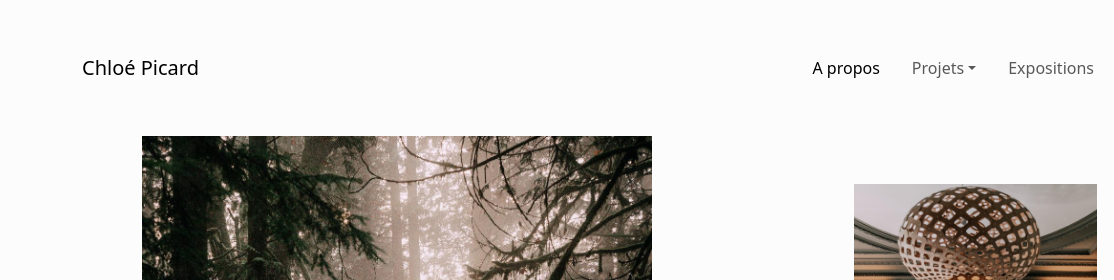
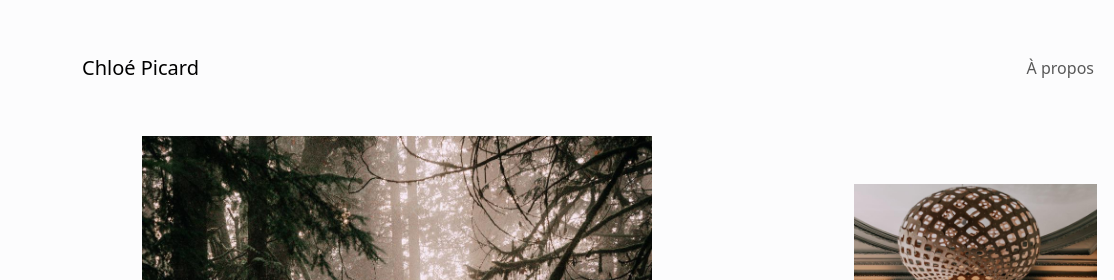
Before and after one commit to Cocolatine/cocolatine.github.io, a plain HTML site: page index.html in a window 1280 px wide. Shown: the top 280 px of the page, 0-1114 px from the left. Drawn offline with nearby package versions, Linux system fonts and the light colour scheme.

Commit message:
updated menu index and commented some elements.

```diff
--- a/index.html
+++ b/index.html
@@ -12,7 +12,7 @@
     <!-- Bootstrap core CSS -->
     <link href="https://cdn.jsdelivr.net/npm/bootstrap@5.3.6/dist/css/bootstrap.min.css" rel="stylesheet" integrity="sha384-4Q6Gf2aSP4eDXB8Miphtr37CMZZQ5oXLH2yaXMJ2w8e2ZtHTl7GptT4jmndRuHDT" crossorigin="anonymous">
     <!-- Custom styles for this template -->
-    <link href="style.css" rel="stylesheet">
+    <!-- <link href="style.css" rel="stylesheet"> -->
     <script src="https://unpkg.com/scrollreveal"></script>
   </head>
   <body class="bg-light-subtle">
@@ -27,9 +27,9 @@
         <div class="collapse navbar-collapse" id="navbarContents">
             <ul class="navbar-nav ms-auto mb-2 mb-md-0">
             <li class="nav-item me-3">
-                <a class="nav-link active" aria-current="page" href="#">A propos</a>
+                <a class="nav-link" aria-current="page" href="about.html">À propos</a>
             </li>
-            <li class="nav-item dropdown me-3">
+            <!-- <li class="nav-item dropdown me-3">
                 <a class="nav-link dropdown-toggle" href="#" id="dropdown04" data-bs-toggle="dropdown" aria-expanded="false">Projets</a>
                 <ul class="dropdown-menu" aria-labelledby="dropdown04">
                     <li><a class="dropdown-item" href="#">The Stolen Child</a></li>
@@ -39,7 +39,7 @@
             </li>
             <li class="nav-item me-3">
                 <a class="nav-link" aria-current="page" href="#">Expositions</a>
-            </li>
+            </li> -->
             <li class="nav-item me-3">
                 <a class="nav-link" aria-current="page" href="https://www.instagram.com/cocolatine64">
                     <svg xmlns="http://www.w3.org/2000/svg" width="16" height="16" fill="currentColor" class="bi bi-instagram" viewBox="0 0 16 16">
```
